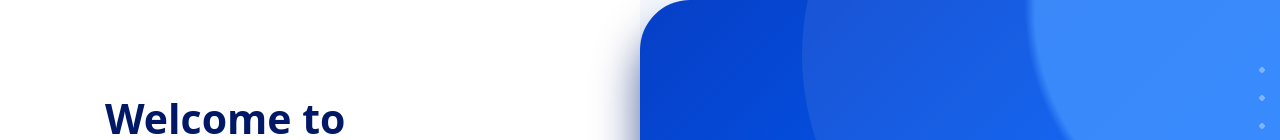
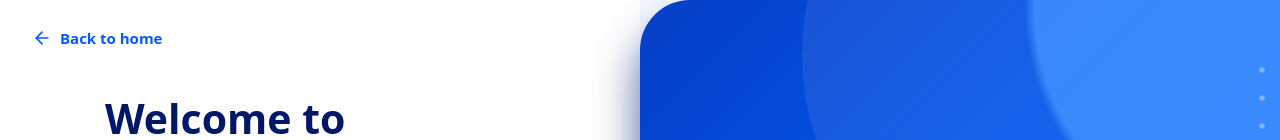
Before and after one commit to khanh030106/DATN-LearnOva, a React (Vite) app in the folder front_end/: page /learnova/auth/login in a window 1280 px wide. Shown: the top 140 px of the page. Built offline with nearby package versions, Linux system fonts and the light colour scheme; no server answers.

Commit message:
khanh pushh

```diff
--- a/front_end/src/page/login/AuthPage.css
+++ b/front_end/src/page/login/AuthPage.css
@@ -25,6 +25,28 @@ body {
         radial-gradient(circle at 13% 8%, rgba(255, 255, 255, 0.96), transparent 31%),
         linear-gradient(135deg, #f8fbff 0%, #eef3fa 100%);
     font-family: Inter, ui-sans-serif, system-ui, -apple-system, BlinkMacSystemFont, "Segoe UI", sans-serif;
+}
+
+.auth-back-home {
+    position: absolute;
+    top: 28px;
+    left: 32px;
+    z-index: 30;
+    display: inline-flex;
+    align-items: center;
+    gap: 8px;
+    color: var(--auth-blue);
+    font-size: 15px;
+    font-weight: 700;
+    text-decoration: none;
+}
+
+.auth-back-home:hover {
+    color: var(--auth-blue-deep);
+}
+
+.register-mode .auth-back-home {
+    left: calc(50% + 32px);
 }
 
 .auth-form-panel {
--- a/front_end/src/page/login/AuthPage.jsx
+++ b/front_end/src/page/login/AuthPage.jsx
@@ -1,4 +1,5 @@
-import {useSearchParams} from "react-router-dom";
+import {Link, useSearchParams} from "react-router-dom";
+import {ArrowLeft} from "lucide-react";
 import AuthBanner from "./components/AuthBanner.jsx";
 import LoginForm from "./components/LoginForm.jsx";
 import RegisterForm from "./components/RegisterForm.jsx";
@@ -19,6 +20,11 @@ const AuthPage = () => {
 
     return (
         <div className={`auth-page ${isRegisterMode ? "register-mode" : ""}`}>
+            <Link to="/learnova/home" className="auth-back-home">
+                <ArrowLeft size={20}/>
+                <span>Back to home</span>
+            </Link>
+
             <div className="auth-form-panel login-panel">
                 <LoginForm onSwitchToRegister={switchToRegister} />
             </div>
```
